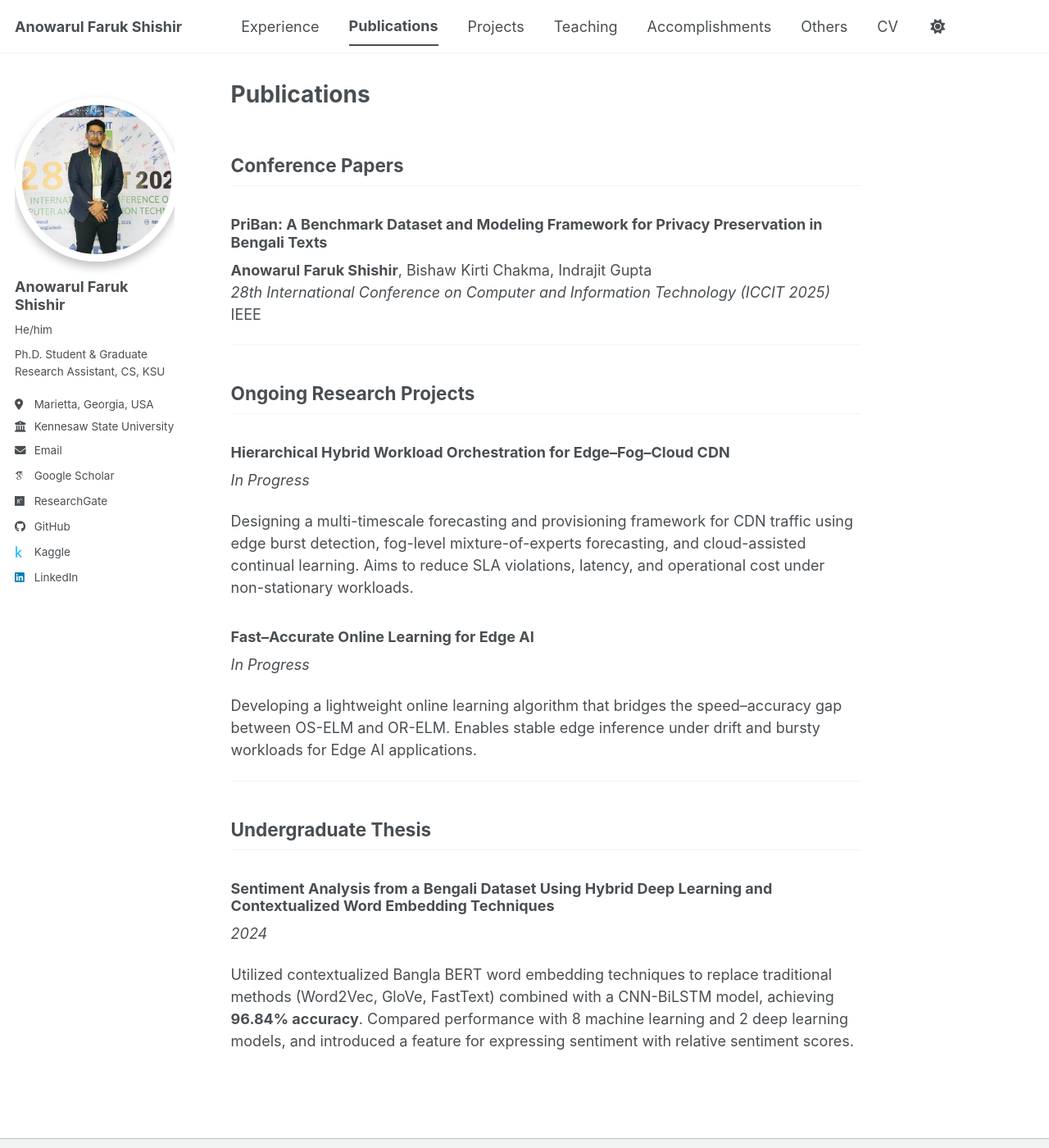
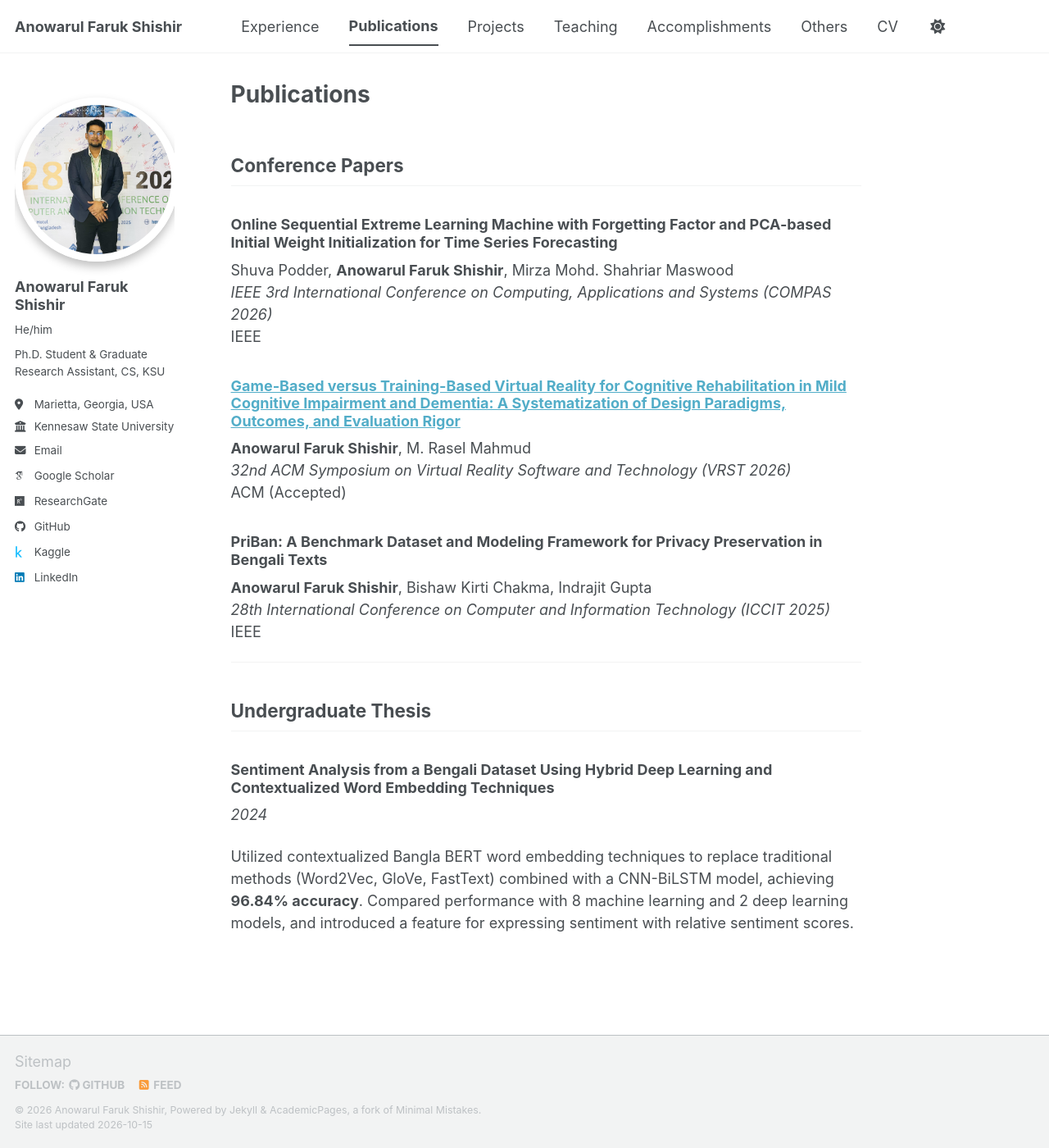
Before and after one commit to afshishir/afshishir.github.io, a Jekyll site: the page built from _pages/publications.md, in a window 1280 px wide and 1400 px high. Shown: the whole window at 82% size. Built offline with Jekyll 4.4.1, drawn with Linux system fonts in a browser that asks for light colours; some web fonts are replaced; a script bundle is joined from its source files by our own code; library files that are not in the unit come from our copies.

Commit message:
Update publications.md

```diff
--- a/_pages/publications.md
+++ b/_pages/publications.md
@@ -6,24 +6,20 @@ author_profile: true
 
 ## Conference Papers
 
+### Online Sequential Extreme Learning Machine with Forgetting Factor and PCA-based Initial Weight Initialization for Time Series Forecasting
+Shuva Podder, **Anowarul Faruk Shishir**, Mirza Mohd. Shahriar Maswood
+*IEEE 3rd International Conference on Computing, Applications and Systems (COMPAS 2026)*
+IEEE
+
+### [Game-Based versus Training-Based Virtual Reality for Cognitive Rehabilitation in Mild Cognitive Impairment and Dementia: A Systematization of Design Paradigms, Outcomes, and Evaluation Rigor](https://scholar.google.com/scholar?oi=bibs&cluster=10669331899581648695&btnI=1&hl=en)
+**Anowarul Faruk Shishir**, M. Rasel Mahmud
+*32nd ACM Symposium on Virtual Reality Software and Technology (VRST 2026)*
+ACM (Accepted)
+
 ### PriBan: A Benchmark Dataset and Modeling Framework for Privacy Preservation in Bengali Texts
 **Anowarul Faruk Shishir**, Bishaw Kirti Chakma, Indrajit Gupta
 *28th International Conference on Computer and Information Technology (ICCIT 2025)*
 IEEE
-
----
-
-## Ongoing Research Projects
-
-### Hierarchical Hybrid Workload Orchestration for Edge–Fog–Cloud CDN
-*In Progress*
-
-Designing a multi-timescale forecasting and provisioning framework for CDN traffic using edge burst detection, fog-level mixture-of-experts forecasting, and cloud-assisted continual learning. Aims to reduce SLA violations, latency, and operational cost under non-stationary workloads.
-
-### Fast–Accurate Online Learning for Edge AI
-*In Progress*
-
-Developing a lightweight online learning algorithm that bridges the speed–accuracy gap between OS-ELM and OR-ELM. Enables stable edge inference under drift and bursty workloads for Edge AI applications.
 
 ---
 
```
